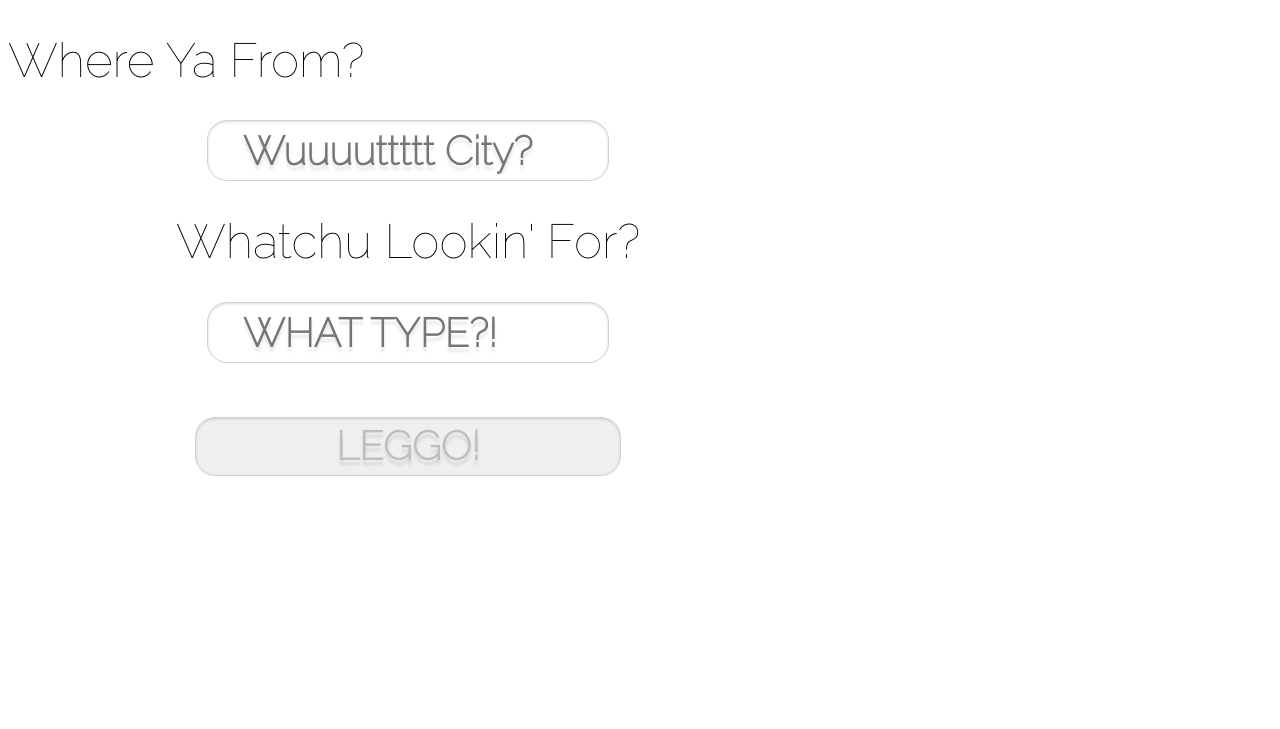
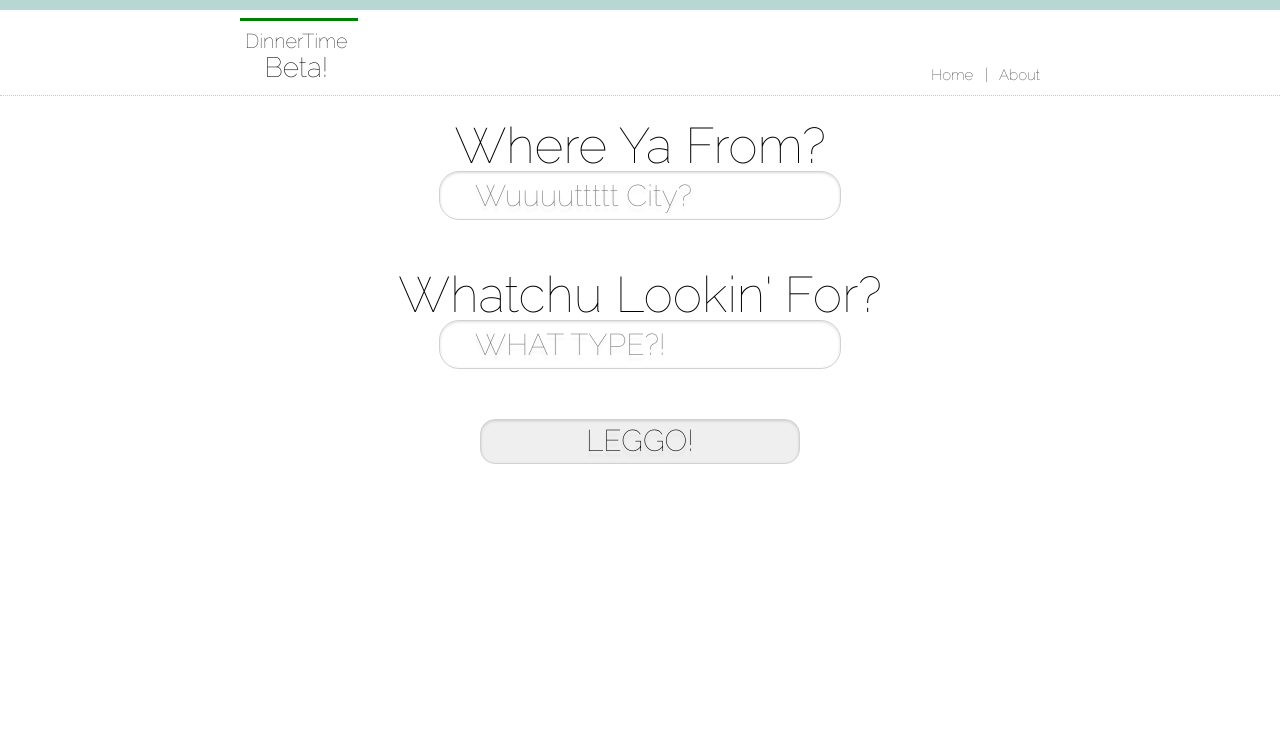
Before and after one commit to jeffdh5/dinnertime, a Flask app: page / in a window 1280 px wide. Shown: the top 729 px of the page. Run offline with Flask 2, Linux system fonts and the light colour scheme.

Commit message:
Smoothened out the website design.

```diff
--- a/app.py
+++ b/app.py
@@ -6,6 +6,7 @@ from search import Search
 app = Flask(__name__)
 
 @app.route('/', methods=['POST', 'GET'])
+@app.route('/index', methods=['POST', 'GET'])
 def index():
 	def address_return(address_lst):
 		address = ''
@@ -40,6 +41,9 @@ def index():
 				longitude = random_choice["location"]["coordinate"]["longitude"]
     			return render_template('page2.html', name=name, address=address, picture=picture, latitude=latitude, longitude=longitude)
 
+@app.route('/about', methods=['POST', 'GET'])
+def about():
+	return render_template('about.html')
 
 if __name__ == '__main__':
     # Bind to PORT if defined, otherwise default to 5000.
--- /dev/null
+++ b/static/reset.css
@@ -0,0 +1,48 @@
+/* http://meyerweb.com/eric/tools/css/reset/
+   v2.0 | 20110126
+   License: none (public domain)
+*/
+
+html, body, div, span, applet, object, iframe,
+h1, h2, h3, h4, h5, h6, p, blockquote, pre,
+a, abbr, acronym, address, big, cite, code,
+del, dfn, em, img, ins, kbd, q, s, samp,
+small, strike, strong, sub, sup, tt, var,
+b, u, i, center,
+dl, dt, dd, ol, ul, li,
+fieldset, form, label, legend,
+table, caption, tbody, tfoot, thead, tr, th, td,
+article, aside, canvas, details, embed,
+figure, figcaption, footer, header, hgroup,
+menu, nav, output, ruby, section, summary,
+time, mark, audio, video {
+	margin: 0;
+	padding: 0;
+	border: 0;
+	font-size: 100%;
+	font: inherit;
+	vertical-align: baseline;
+}
+/* HTML5 display-role reset for older browsers */
+article, aside, details, figcaption, figure,
+footer, header, hgroup, menu, nav, section {
+	display: block;
+}
+body {
+	line-height: 1;
+}
+ol, ul {
+	list-style: none;
+}
+blockquote, q {
+	quotes: none;
+}
+blockquote:before, blockquote:after,
+q:before, q:after {
+	content: '';
+	content: none;
+}
+table {
+	border-collapse: collapse;
+	border-spacing: 0;
+}
--- a/static/static.css
+++ b/static/static.css
@@ -1,54 +1,143 @@
-	body {
-	width: 62.5%;
-	height:50%;
+/* =============================== GENERAL STYLES ====================================*/
+
+body{
+	font-family: 'helvetica neue', helvetica;
+	line-height: 20px;
+	width:100%;
+	height:100%;
+}
+
+.heading_spacer{
+	height: 25px;
 }
 
 h1{
+	font-size:50px;
 	font-family: 'Raleway';
-	font-size:3em;
-	font-weight:100;
+	line-height: 100%;
+	font-weight: 100;
 }
 
 h2{
+	font-size:20px;
+	font-weight: 100;
 	font-family: 'Raleway';
-	font-size:1.8em;
-	font-weight:100;
+	line-height: 20px;
+	color: #333333;
 }
 
 h3{
+	font-size:40px;
+	font-weight: 100;
 	font-family: 'Raleway';
-	font-size:1em;
-	font-weight:1000;
+	line-height: 20px;
+	color: #333333;
 }
 
-	p {
-	font-size:.9em;
-	line-height:140%;
+h4{
+	font-size:20px;
+	font-weight: 100;
+	font-family: 'Raleway';
+	line-height: 20px;
+	color: #333333;
+}
+
+.horizontal_spacer{
+	height:25px;
+}
+
+.colored_container{
+	background-color: blue;
+}
+
+a.specialeffects:hover {
+  text-decoration: underline;
+}
+
+
+/* --------------------HEADER STYLES -----------------------*/
+
+#header{
+	height: 85px;
+	border-top: 10px solid #B7D7D5;
+	border-bottom: 1px dotted #CCC;
+
+}
+
+#header_content_area{
+	width: 800px;
+	margin-left: auto;
+	margin-right: auto;
+}
+
+#logo{
+	float: left;
+	font-family: Raleway;
+	border-top: 3px solid green;
+	padding-top: 10px;
+	padding-left:5px;
+	padding-right:10px;
+	margin-top:8px;
+}
+
+#logo_l1{
+	font-size: 20px;
+	padding-bottom: 7px;
+}
+
+#logo_l2{
+	text-align:center;
+	font-size: 28px;
+}
+
+#header_nav {
+	font-family: Raleway;
+	margin-top: 55px;
+	float:right;
+}
+
+#header_nav li{
+	display:inline;
+	padding-left: 7px;
+}
+
+#header_nav a {
+	text-decoration: none;
+	font-size: 15px;
+	color: #000000;
+}
+
+
+#header_nav a:hover {
+	text-decoration: underline;
+}
+
+/* ===================================  FOOTER =============================== */
+
+#footer {
+	position:absolute;
+	height: 30px;
+	width:100%;
+	bottom:0;
+	border-bottom: 10px solid #B7D7D5;
+	border-top: 1px dotted #CCC;
+
+}
+
+#footer_content{
+	color: #CCCCCC;
+	font-size: 14px;
+	width:800px;
+	padding: 4px 0px 0px 0px;
+	margin-left: auto;
+	margin-right: auto;
 }
 
 /* ---------------------INDEX STYLES -----------------------*/
-	#
 
-	#fullbody {
-	height: 650px;
-	width: 1200px;
-	margin-left: auto;
-	margin-right: auto;
-	text-align: center;
-	}
-
-	#body_bottom {
-	position:absolute
-	bottom:0
-	height: 400px;
-	width: 600px;
-	margin-left: auto;
-	margin-right: auto;
-	text-align: center;
-	}
 	#search input[type="text"] {
     border: 1px solid #d1d1d1;
-    font: bold 40px Raleway;
+    font:  30px Raleway;
     color: #bebebe;
     width: 350px;
     padding: 6px 15px 6px 35px;
@@ -76,8 +165,7 @@
 	cursor: pointer;
 	text-align: center;
 	text-decoration: none;
-	color: #bebebe;
-	font: bold 40px Raleway;
+	font: 30px Raleway;
 	padding: 0.1em 3.5em .15em;
     text-shadow: 0 5px 3px rgba(0, 0, 0, 0.1);
     -webkit-box-shadow: 0 1px 3px rgba(0, 0, 0, 0.15) inset;
@@ -99,8 +187,8 @@
 /* ---------------------PAGE2 STYLES -----------------------*/
 
 	#page2_body{
-	width: 750px;
-	height: 1050px;
+	width: 100%;
+	height: 100%;
 	margin-left: auto;
 	margin-right: auto;
 	text-align: center;
@@ -108,13 +196,11 @@
 
 	#top {
 	width: 750px;
-	height: 200px;
+	height: 150px;
 	margin-left: auto;
 	margin-right: auto;
 	text-align: center;
 	}
-
-
 
 	#middle {
 	width: 750px;
@@ -127,7 +213,7 @@
 
 	#middle_left {
 	width: 375px;
-	height: 300px;
+	height:270px;
 	margin-left: auto;
 	margin-right: auto;
 	float: left;
@@ -135,16 +221,8 @@
 
 	#middle_right {
 	width: 375px;
-	height: 300px;
+	height: 270px;
 	margin-left: auto;
 	margin-right: auto;
 	float: right;
 	}
-
-	#bottom {
-	width: 750px;
-	height: 100px;
-	margin-left: auto;
-	margin-right: auto;
-	text-align: center;
-	}
--- /dev/null
+++ b/templates/base.html
@@ -0,0 +1,60 @@
+<!DOCTYPE html>
+<html>
+	<head>
+	  	<script type="text/javascript" src="../static/jquery-1.8.3.min.js"></script>
+		<link href='http://fonts.googleapis.com/css?family=Raleway:100' rel='stylesheet' type='text/css'>
+		<link rel="stylesheet" href="../static/reset.css" type="text/css" />
+		<link rel="stylesheet" href="../static/static.css" type="text/css" />
+		<script type="text/javascript">
+			$(document).ready(function() {
+    			$("body").css("display", "none");
+
+    			$("body").fadeIn(2000);
+
+    			$("a.transition").click(function(event){
+       				event.preventDefault();
+        			linkLocation = this.href;
+        			$("body").fadeOut(1000, redirectPage);
+				});
+
+				function redirectPage() {
+        			window.location = linkLocation;
+    			}
+			});
+		</script>
+
+		<title>DinnerTime, Beta!</title>
+	</head>
+	<body>
+	<div id="header">
+		<div id="header_content_area">
+			<div id="logo">
+				<div id="logo_l1">
+					DinnerTime
+				</div>
+				<div id="logo_l2">
+					Beta!
+				</div>
+			</div>
+			<div id="header_nav">
+				<ul>
+					<li><a href="{{ url_for('index') }}" class="transition">Home</a></li>
+					<li> | </li>
+					<li><a href="{{ url_for('about') }}" class="transition">About</a></li>
+				</ul>
+			</div>
+		</div>
+	</div>
+	<div class="horizontal_spacer"></div>
+
+	{% block content %} {% endblock %}
+
+	<div class="horizontal_spacer"></div>
+	<div id="footer">
+		<div id="footer_content">
+			Hey there, beautiful. My name's Jeff Huang. Berkeley CS '16.
+		</div>
+	</div>
+	</body>
+
+</html>
--- a/templates/index.html
+++ b/templates/index.html
@@ -1,27 +1,19 @@
-<!DOCTYPE html>
-<html>
-	<head>
-	  	<script type="text/javascript" src="../static/jquery-1.8.3.min.js"></script>
-		<link href='http://fonts.googleapis.com/css?family=Raleway:100' rel='stylesheet' type='text/css'>
-		<link rel="stylesheet" href="../static/static.css" type="text/css" />
-
-		<title>FOOD!</title>
-	</head>
-	<body>
-		<div id=fullbody>
+{% extends "base.html" %}
+{% block content %}
+		<div style="text-align:center">
 			<h1>Where Ya From?</h1>
-			<div id=body_bottom>
 				<form action="/" method="post" id="search">
-  					<input name="location" type="text" size="40" placeholder="Wuuuuttttt City?" />
+  					<input name="location" type="text" size="40" placeholder="Wuuuuttttt City?"/><br>
+				<div class="horizontal_spacer"></div>
+				<div class="horizontal_spacer"></div>
 					<h1>Whatchu Lookin' For?</h1>
-  					<input name="term" type="text" size="40" placeholder="WHAT TYPE?!" />
-  					<br><br><br><br>
-  					<input type="submit" class="button" value="LEGGO!"></a>
+  					<input name="term" type="text" size="40" placeholder="WHAT TYPE?!"/><br>
+				<div class="horizontal_spacer"></div>
+				<div class="horizontal_spacer"></div>
+  					<input type="submit" class="transition button" value="LEGGO!"></a>
   				</form>
   			{% if error %}
-  				<h1> {{error}} </h1>
+  				<br><font color="red"><h1> {{error}} </h1></font>
   			{% endif %}
-  			</div>
 		</div>
-	</body>
-</html>
+{% endblock %}
```
Also changed, not shown: templates/about.html (added, +24 -0 lines), templates/page2.html (+7 -14 lines). Lines whose indentation alone changed are shown as unchanged.
